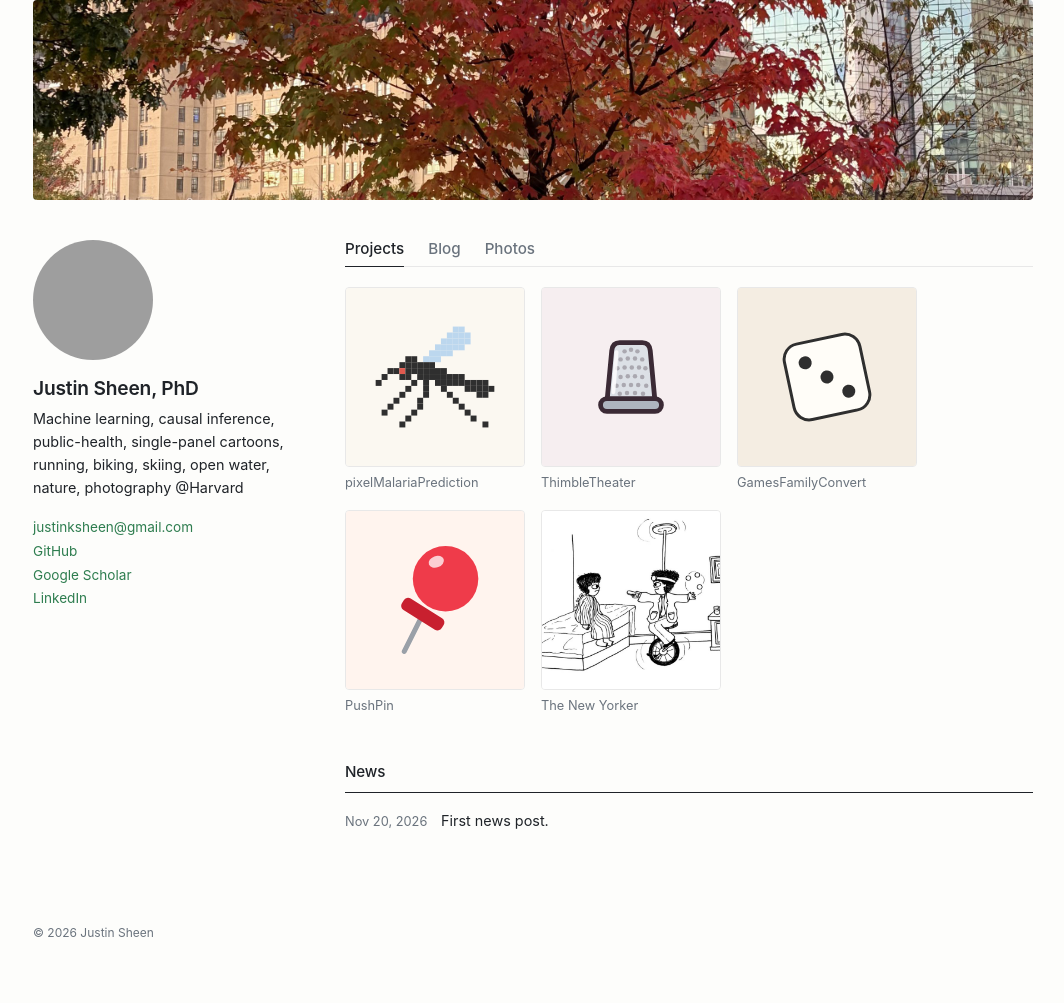
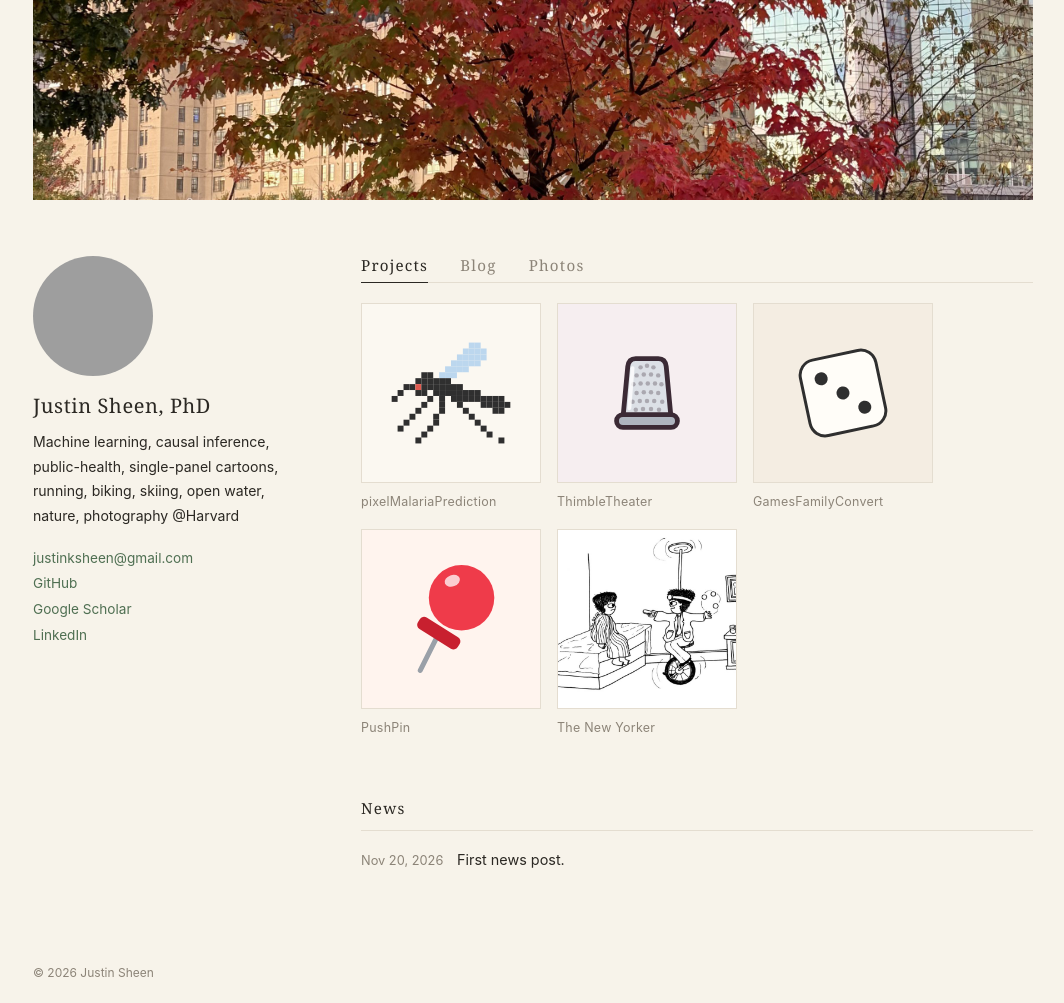
Before and after one commit to jsheen/jsheen.github.io, a Jekyll site: the page built from index.html, in a window 1280 px wide and 1003 px high. Shown: the whole window, without its empty margins (107-1171 px from the left). Built offline with Jekyll 4.4.1, drawn with Linux system fonts in a browser that asks for light colours; grey boxes are pictures that could not be loaded.

Commit message:
Minimal cream theme with Korean/Japanese serif headings
Washi-cream background, sumi-ink text, muted pine-green accent, Noto Serif KR
for names, tabs and titles, square corners and more whitespace.

Co-Authored-By: Claude Opus 5.5 <noreply@anthropic.com>

```diff
--- a/_layouts/default.html
+++ b/_layouts/default.html
@@ -5,6 +5,9 @@
   <meta name="viewport" content="width=device-width, initial-scale=1">
   {% seo %}
   {% feed_meta %}
+  <link rel="preconnect" href="https://fonts.googleapis.com">
+  <link rel="preconnect" href="https://fonts.gstatic.com" crossorigin>
+  <link rel="stylesheet" href="https://fonts.googleapis.com/css2?family=Noto+Serif+KR:wght@400;500&display=swap">
   <link rel="stylesheet" href="{{ '/assets/css/style.css' | relative_url }}">
   {% if page.math %}
   <script>window.MathJax = { tex: { inlineMath: [['$', '$'], ['\\(', '\\)']] }{% if page.lazy_math %}, startup: { typeset: false }{% endif %} };</script>
--- a/assets/css/style.css
+++ b/assets/css/style.css
@@ -1,30 +1,31 @@
 :root {
-  --text: #1f2328;
-  --muted: #6a737d;
-  --accent: #2e7d4f; /* green */
-  --rule: #e8e8e8;
-  --bg: #fdfdfb;
+  --text: #2b2823;     /* sumi ink */
+  --muted: #8c8478;
+  --accent: #4f6f52;   /* muted pine green */
+  --rule: #e4ddd0;
+  --bg: #f7f3ea;       /* washi cream */
+  --serif: "Noto Serif KR", "Noto Serif JP", "Hiragino Mincho ProN", "Yu Mincho", Georgia, serif;
 }
 @media (prefers-color-scheme: dark) {
-  :root { --text: #e6e6e6; --muted: #9aa0a6; --accent: #6fcf97; --rule: #2e2e2e; --bg: #161616; }
+  :root { --text: #e8e2d6; --muted: #9c9486; --accent: #9bbf9d; --rule: #34302a; --bg: #1c1a17; }
 }
 * { box-sizing: border-box; }
 body {
   margin: 0; background: var(--bg); color: var(--text);
-  font: 15px/1.6 -apple-system, BlinkMacSystemFont, "Segoe UI", "Helvetica Neue", Helvetica, Arial, sans-serif;
+  font: 15px/1.75 -apple-system, BlinkMacSystemFont, "Segoe UI", "Helvetica Neue", Helvetica, Arial, sans-serif;
   -webkit-font-smoothing: antialiased;
 }
-h1, h2, h3 { font-weight: 600; letter-spacing: -0.01em; }
+h1, h2, h3, h4 { font-family: var(--serif); font-weight: 500; letter-spacing: 0.01em; }
 .wrap { max-width: 680px; margin: 0 auto; padding: 0 20px; }
 a { color: var(--accent); text-decoration: none; }
 a:hover { text-decoration: underline; }
-main { padding-top: 40px; }
+main { padding-top: 56px; }
 
 /* Post lists */
 .post-list { list-style: none; padding: 0; }
 .post-list li { margin-bottom: 22px; }
 .post-list .date { display: block; color: var(--muted); font-size: 0.8rem; }
-.post-list a { font-weight: 500; }
+.post-list a { font-family: var(--serif); }
 .excerpt { margin: 2px 0 0; color: var(--muted); font-size: 0.9rem; }
 
 /* Single post */
@@ -46,22 +47,22 @@ blockquote { border-left: 2px solid var(--rule); margin-left: 0; padding-left: 1
 /* About */
 .about { display: flex; gap: 28px; align-items: flex-start; flex-wrap: wrap; }
 .avatar { width: 160px; height: 160px; border-radius: 50%; object-fit: cover; }
-.about h1 { font-size: 1.2rem; margin: 0 0 6px; line-height: 1.3; }
-.interests { margin: 0; font-size: 0.9rem; }
+.about h1 { font-size: 1.25rem; margin: 0 0 10px; line-height: 1.4; letter-spacing: 0.03em; }
+.interests { margin: 0; font-size: 0.88rem; color: var(--text); }
 .affil { margin: 4px 0 0; color: var(--muted); font-size: 0.85rem; }
 .contact { list-style: none; padding: 0; margin: 18px 0 0; font-size: 0.85rem; }
 .contact li { margin-bottom: 2px; word-break: break-all; }
 
 /* Home: About (left) + tabs (right) */
 body.wide .wrap { max-width: 1040px; }
-.header-img { display: block; width: 100%; aspect-ratio: 5 / 1; object-fit: cover; border-radius: 4px; margin-bottom: 40px; }
-.home { display: grid; grid-template-columns: minmax(220px, 280px) minmax(0, 1fr); gap: 32px; align-items: start; }
+.header-img { display: block; width: 100%; aspect-ratio: 5 / 1; object-fit: cover; border-radius: 0; margin-bottom: 56px; }
+.home { display: grid; grid-template-columns: minmax(220px, 280px) minmax(0, 1fr); gap: 48px; align-items: start; }
 .panel-about { position: sticky; top: 24px; }
 .panel-about .about { flex-direction: column; gap: 16px; }
 .panel-about .avatar { width: 120px; height: 120px; }
 
-.tabs { display: flex; gap: 24px; border-bottom: 1px solid var(--rule); }
-.tab { background: none; border: 0; padding: 0 0 8px; margin-bottom: -1px; cursor: pointer; font-family: inherit; font-size: 0.95rem; font-weight: 500; line-height: 1.2; color: var(--muted); border-bottom: 1px solid transparent; }
+.tabs { display: flex; gap: 32px; border-bottom: 1px solid var(--rule); }
+.tab { background: none; border: 0; padding: 0 0 8px; margin-bottom: -1px; cursor: pointer; font-family: var(--serif); font-size: 0.95rem; font-weight: 400; letter-spacing: 0.08em; line-height: 1.2; color: var(--muted); border-bottom: 1px solid transparent; }
 .tab:hover { color: var(--text); }
 .tab[aria-selected="true"] { color: var(--text); border-bottom-color: var(--text); }
 .tab:focus-visible { outline: 2px solid var(--accent); outline-offset: 4px; }
@@ -70,30 +71,30 @@ body.wide .wrap { max-width: 1040px; }
 /* Projects */
 .project-grid { list-style: none; padding: 0; margin: 20px 0 0; display: grid; grid-template-columns: repeat(auto-fill, 180px); gap: 16px; }
 .project-wide { grid-column: span 2; }
-.tile { position: relative; display: flex; align-items: flex-end; aspect-ratio: 1 / 1; padding: 14px; border: 1px solid var(--rule); border-radius: 4px; overflow: hidden; background: rgba(127,127,127,0.05); color: var(--text); transition: opacity .15s; }
+.tile { position: relative; display: flex; align-items: flex-end; aspect-ratio: 1 / 1; padding: 14px; border: 1px solid var(--rule); border-radius: 0; overflow: hidden; background: rgba(127,127,127,0.04); color: var(--text); transition: opacity .15s; }
 .project-wide .tile { aspect-ratio: auto; height: 100%; min-height: 180px; }
 a.tile:hover { opacity: .85; text-decoration: none; }
 .tile img { position: absolute; inset: 0; width: 100%; height: 100%; object-fit: cover; }
 .tile-title { font-size: 0.95rem; font-weight: 500; line-height: 1.3; }
-.tile-caption { margin: 6px 0 0; font-size: 0.8rem; color: var(--muted); }
+.tile-caption { margin: 8px 0 0; font-size: 0.78rem; letter-spacing: 0.02em; color: var(--muted); }
 @media (max-width: 480px) { .project-wide { grid-column: auto; } .project-wide .tile { aspect-ratio: 2 / 1; height: auto; min-height: 0; } }
 
-.section-title { margin: 44px 0 0; padding-bottom: 8px; border-bottom: 1px solid var(--text); font-size: 0.95rem; font-weight: 500; }
+.section-title { margin: 56px 0 0; padding-bottom: 8px; border-bottom: 1px solid var(--rule); font-size: 0.95rem; font-weight: 400; letter-spacing: 0.08em; }
 .post-day { margin-top: 22px; }
 .post-day > .date { margin: 0 0 6px; color: var(--muted); font-size: 0.8rem; }
 .post-item { border-bottom: 1px solid var(--rule); }
-.post-item summary { list-style: none; cursor: pointer; padding: 7px 0; font-weight: 500; color: var(--accent); }
+.post-item summary { list-style: none; cursor: pointer; padding: 10px 0; font-family: var(--serif); font-weight: 400; color: var(--text); }
 .post-item summary::-webkit-details-marker { display: none; }
 .post-item summary::after { content: "+"; float: right; color: var(--muted); font-weight: 400; }
 .post-item[open] summary::after { content: "\2212"; }
-.post-item summary:hover { text-decoration: underline; }
+.post-item summary:hover { color: var(--accent); }
 .post-body { padding: 4px 0 20px; font-size: 0.92rem; overflow-wrap: anywhere; }
 .post mjx-container[display="true"] { overflow-x: auto; overflow-y: hidden; max-width: 100%; }
 .panel-main { min-width: 0; }
 .post-body > h2:first-child { margin-top: 8px; }
 .permalink { margin-top: 20px; font-size: 0.8rem; }
 .subtabs { display: flex; gap: 18px; margin-top: 16px; }
-.subtab { font-family: inherit; font-size: 0.85rem; padding: 0 0 3px; border: 0; border-bottom: 1px solid transparent; background: none; color: var(--muted); cursor: pointer; }
+.subtab { font-family: var(--serif); letter-spacing: 0.04em; font-size: 0.85rem; padding: 0 0 3px; border: 0; border-bottom: 1px solid transparent; background: none; color: var(--muted); cursor: pointer; }
 .subtab:hover { color: var(--text); }
 .subtab[aria-selected="true"] { color: var(--text); border-bottom-color: var(--text); }
 .subtab:focus-visible { outline: 2px solid var(--accent); outline-offset: 3px; }
@@ -103,7 +104,7 @@ a.tile:hover { opacity: .85; text-decoration: none; }
 
 /* Photos */
 .collage { margin-top: 20px; display: grid; grid-template-columns: repeat(auto-fill, minmax(160px, 1fr)); gap: 10px; }
-.collage a { display: block; border-radius: 3px; overflow: hidden; }
+.collage a { display: block; border-radius: 0; overflow: hidden; }
 .collage img { display: block; width: 100%; aspect-ratio: 3 / 4; object-fit: cover; transition: opacity .15s; }
 .collage a:hover img { opacity: .85; }
 
```
